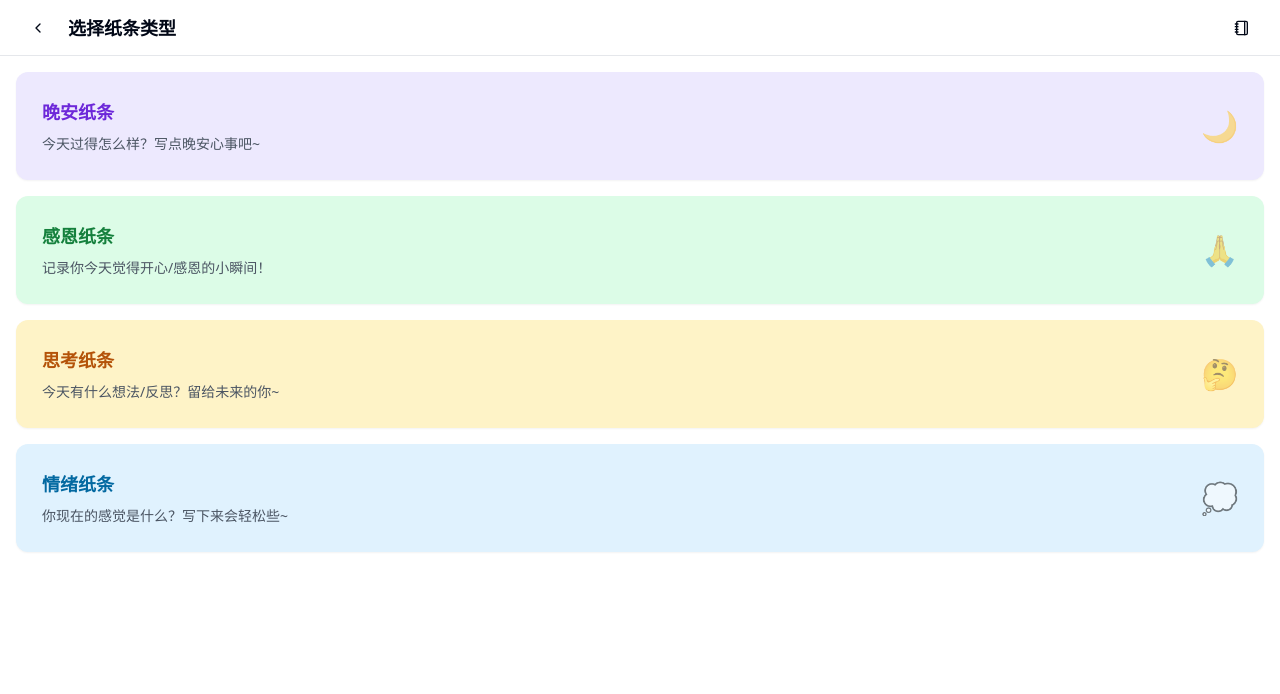
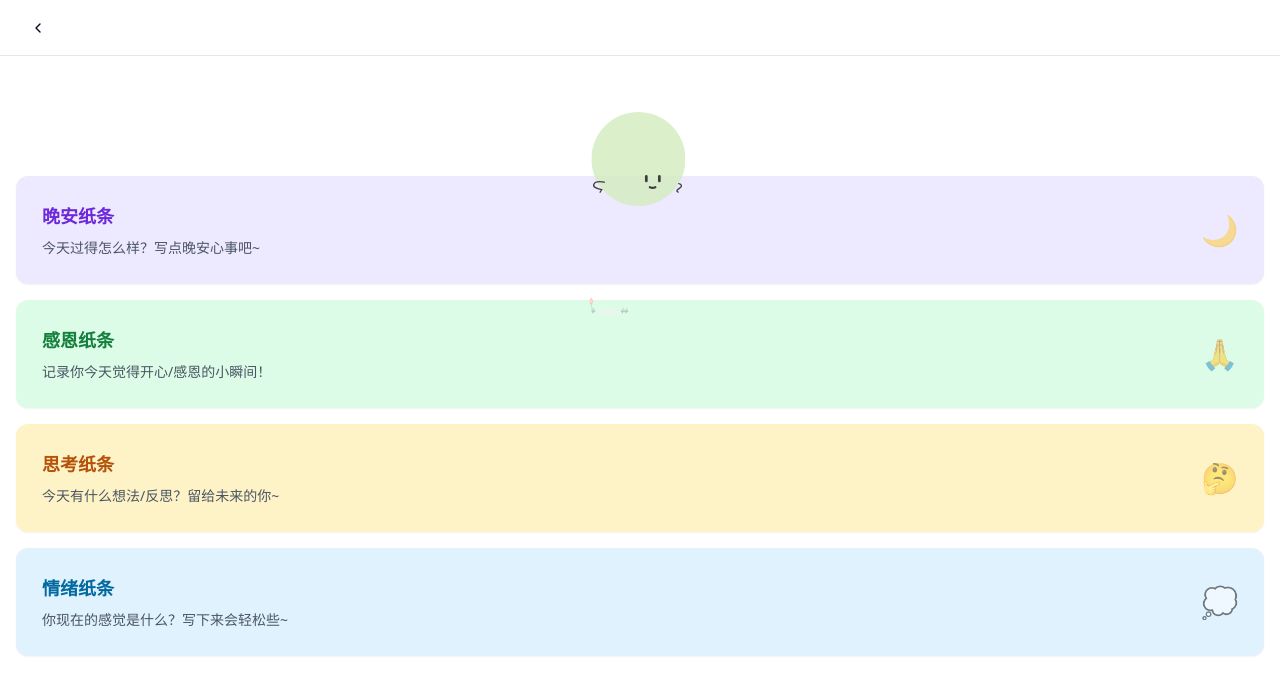
Before and after one commit to Pikady/MoodBubble, a Next.js app: page /notes/new in a window 1280 px wide. Shown: the top 694 px of the page. Built offline with nearby package versions, Linux system fonts and the light colour scheme.

Commit message:
优化notes new页面
Signed-off-by: chen <2652917633@qq.com>

```diff
--- a/src/app/notes/new/page.tsx
+++ b/src/app/notes/new/page.tsx
@@ -8,6 +8,7 @@ import { Card, CardContent } from '@/components/ui/card';
 import { NOTE_CONFIG } from '@/lib/noteConfig';
 import { NOTE_TYPES } from '@/lib/noteConfig';
 import { ArrowLeft, Notebook } from 'lucide-react';
+import CharacterBubble from '@/components/mascot/CharacterBubble';
 
 export default function NewNotePage() {
   const router = useRouter();
@@ -18,20 +19,18 @@ export default function NewNotePage() {
         <TopBar
           showBack
           onBack={() => router.back()}
-          title="选择纸条类型"
-          rightContent={
-            <Button
-              variant="ghost"
-              size="icon"
-              onClick={() => router.push('/notes')}
-            >
-              <Notebook className="h-5 w-5" />
-            </Button>
-          }
         />
       }
     >
       <div className="p-4 space-y-4">
+        {/* Watching mood character bubble */}
+        <div className="flex justify-center mb-6">
+          <CharacterBubble
+            mood="watching"
+            size={80}
+            className="opacity-80"
+          />
+        </div>
         {NOTE_TYPES.map((type) => {
           const config = NOTE_CONFIG[type];
           return (
--- a/src/components/mascot/CharacterBubble.tsx
+++ b/src/components/mascot/CharacterBubble.tsx
@@ -3,12 +3,13 @@ import { cn } from '@/lib/utils';
 
 // Local SVG assets
 const imgBubbleMainFeature = "/images/mascot/bubble-main-feature.svg";
+const imgBubbleWatching = "/images/mascot/bubble-watching.svg";
 const imgBubbleThoughts = "/images/mascot/bubble-thoughts.svg";
 const imgEnviornment = "/images/mascot/environment.svg";
 
 interface CharacterBubbleProps {
   size?: number;
-  mood?: 'idle' | 'typing' | 'thinking';
+  mood?: 'idle' | 'typing' | 'thinking' | 'watching';
   className?: string;
   showThoughts?: boolean;
 }
@@ -110,6 +111,94 @@ export default function CharacterBubble({
     );
   }
 
+  if (mood === 'watching') {
+    // Watching mood specific sizing and positioning
+    const watchingScaleFactor = size / 408;
+    const watchingBubbleSize = size;
+    const watchingThoughtsSize = 175 * watchingScaleFactor;
+    const watchingEnvironmentHeight = 85 * watchingScaleFactor;
+    const watchingEnvironmentWidth = 325 * watchingScaleFactor;
+
+    // Watching mood specific positions
+    const watchingThoughtsLeft = 211 * watchingScaleFactor;
+    const watchingThoughtsTop = -165 * watchingScaleFactor;
+    const watchingEnvironmentLeft = 1 * watchingScaleFactor;
+    const watchingEnvironmentBottom = 1 * watchingScaleFactor;
+
+    return (
+      <div className={cn("relative", className)} style={{ width: watchingBubbleSize, height: watchingBubbleSize }}>
+        {/* Environment decoration for watching mood */}
+        <div
+          className="absolute"
+          style={{
+            width: watchingEnvironmentWidth,
+            height: watchingEnvironmentHeight,
+            left: watchingEnvironmentLeft - 30,
+            bottom: watchingEnvironmentBottom - 160,
+            transform: `scale(${watchingScaleFactor + 1}) translate(${-0}px, ${0}px)`,
+            transformOrigin: "top left"
+          }}
+        >
+          <img
+            alt=""
+            className="block max-w-none w-full h-full"
+            src={imgEnviornment}
+            style={{
+              width: "100%",
+              height: "100%",
+              objectFit: "contain"
+            }}
+          />
+        </div>
+
+        {/* Main watching bubble */}
+        <div
+          className="absolute"
+          style={{
+            width: watchingBubbleSize+400,
+            height: watchingBubbleSize+400,
+            left: 0,
+            top: 40,
+            transform: `scale(${watchingScaleFactor}) translate(${-44}px, ${0}px)`,
+            transformOrigin: "top left"
+          }}
+        >
+          <img
+            alt=""
+            className="block max-w-none w-full h-full"
+            src={imgBubbleWatching}
+            style={{
+              width: "100%",
+              height: "100%",
+              objectFit: "contain"
+            }}
+          />
+        </div>
+
+        {/* Thoughts bubble for watching mood */}
+        {showThoughts && (
+          <div
+            className="absolute"
+            style={{
+              width: watchingThoughtsSize,
+              height: watchingThoughtsSize,
+              left: watchingThoughtsLeft+10,
+              top: watchingThoughtsTop + 80,
+              transform: `scale(${watchingScaleFactor+1})`,
+              transformOrigin: "top left"
+            }}
+          >
+            <img
+              alt=""
+              className="block max-w-none size-full"
+              src={imgBubbleThoughts}
+            />
+          </div>
+        )}
+      </div>
+    );
+  }
+
   // Fallback to original implementation for typing and thinking moods
   const getMoodEmoji = () => {
     switch (mood) {
```
Also changed, not shown: .claude/settings.local.json (added), public/images/mascot/bubble-watching.svg (added).
